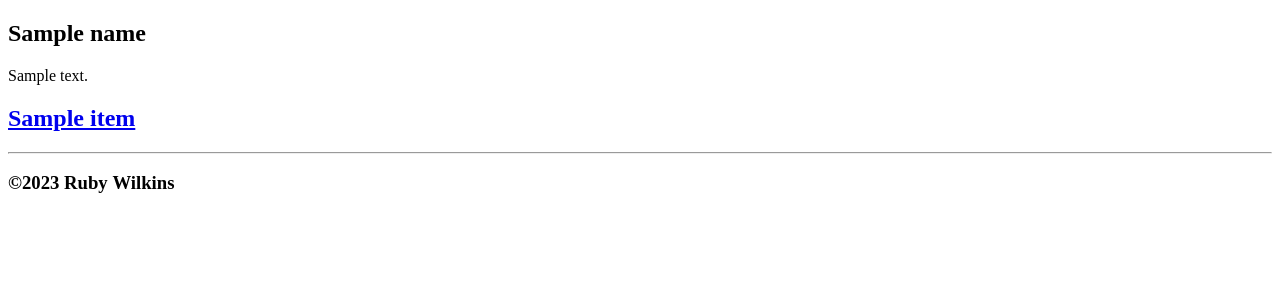
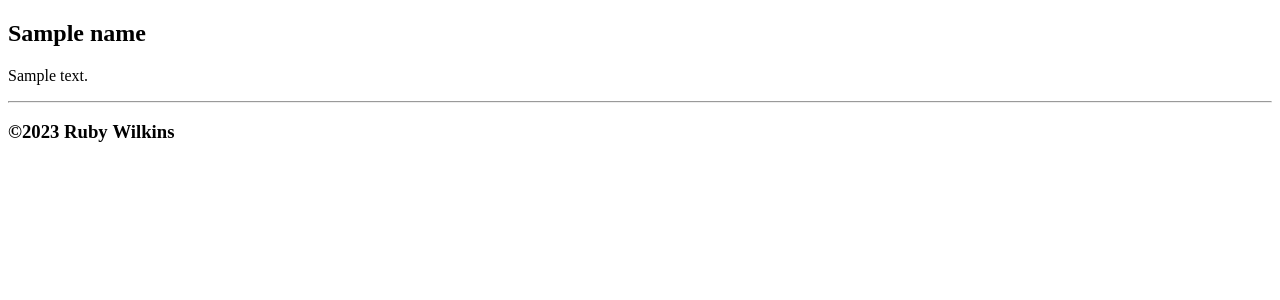
Before and after one commit to RubyWilkins/ahproject, a Flask app: template templates/work.html in a window 1280 px wide. Shown: the part 118-418 px from the top of the page. Run offline with Flask 3, Linux system fonts and the light colour scheme; the template is opened without the code that fills it: most values are stand-ins (such as "Sample title", 1, 10 or a date in 2020).

Commit message:
made it so each work had a page

```diff
--- a/routes.py
+++ b/routes.py
@@ -38,12 +38,11 @@ def movement (id):
 @app.route ("/work/<int:id>")
 def work (id):
     conn = sqlite3.connect("Art.db")
-    cur = conn.cursor()
-    cur.execute("SELECT name,desc,image, rid FROM Work WHERE id=?",(id,))
+    cur = conn. cursor()
+    cur.execute("SELECT name, description FROM Work WHERE aid=?",(id,))
     work = cur.fetchone()
-    cur.execute("SELECT name, desc FROM Artist WHERE id=?",(work[3],))
-    artist = cur.fetchone()
-    return render_template("work.html",work=work, artist=artist)
+    print("Hello World",work)
+    return render_template ("movement.html", name=work[0], description=work[1])
 
 if __name__ == "__main__":
     app.run(debug=True)
--- a/templates/about.html
+++ b/templates/about.html
@@ -1,3 +1,4 @@
+{% extends "layout.html" %}
 {%block content%}
 <h1>About</h1>
 {%endblock%}
--- a/templates/work.html
+++ b/templates/work.html
@@ -2,9 +2,4 @@
 {% block content %}
 <h2>{{ name}}</h2>
 <p>{{description}}</p>
-{% for item in results %}
-    <h2><a href= "/work/{{ item[0]}}">
-        {{ item[]}}
-    </a></h2>
-    {% endfor %}
 {%endblock%}
```
Also changed, not shown: Art.db.
